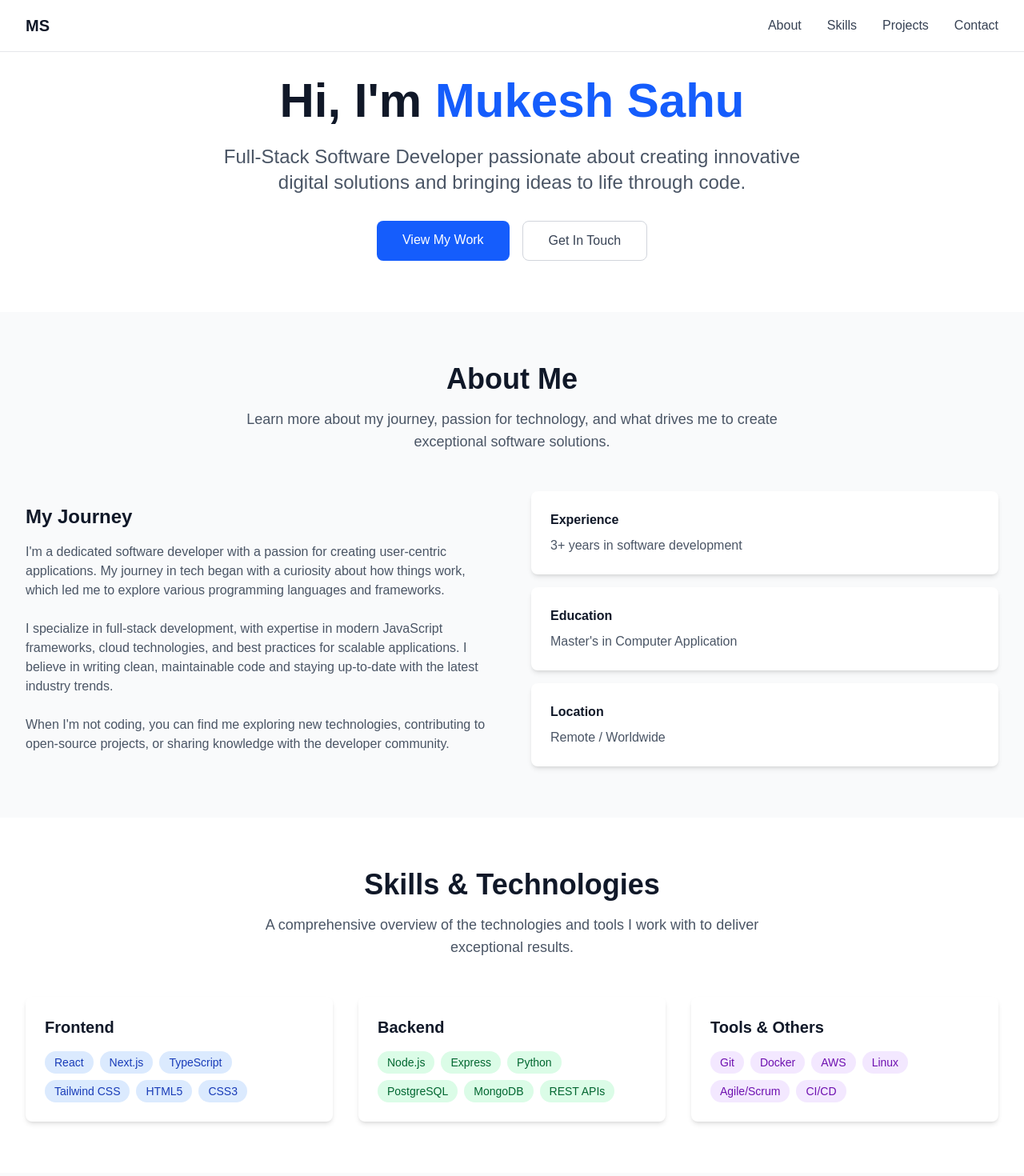
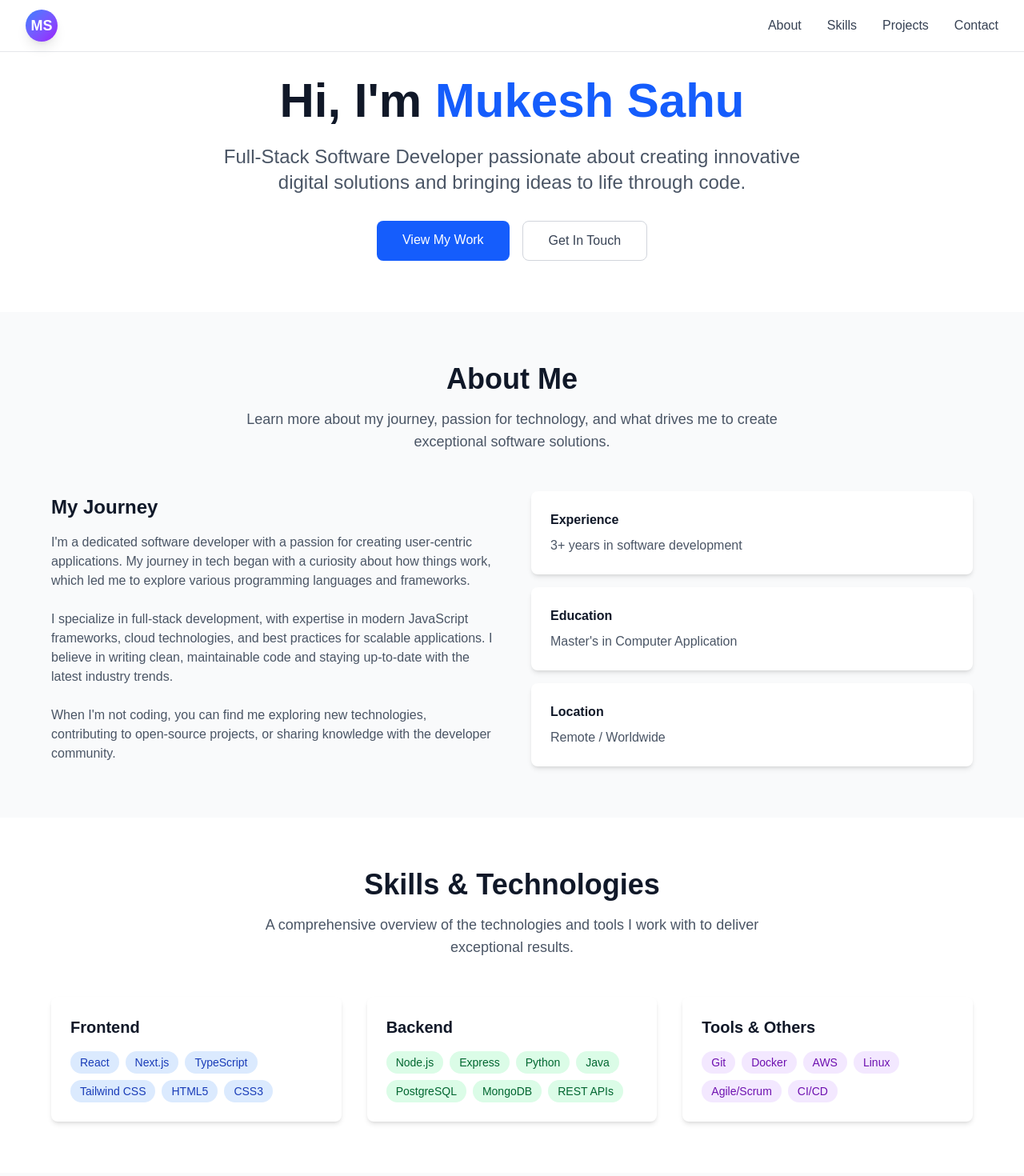
Before and after one commit to mukesh2sahu/mukeshsahu, a Next.js app: page / in a window 1280 px wide. Shown: the top 1470 px of the page at 80% size. Built offline with nearby package versions, Linux system fonts and the light colour scheme.

Commit message:
changes done

```diff
--- a/app/page.tsx
+++ b/app/page.tsx
@@ -52,7 +52,7 @@ export default function Home() {
         const errorData = await response.json();
         throw new Error(errorData.error || 'Failed to send message');
       }
-    } catch (error) {
+    } catch {
       setStatus({
         type: 'error',
         message: 'Sorry, there was an error sending your message. Please try again or contact me directly.'
@@ -68,9 +68,14 @@ export default function Home() {
       <nav className="fixed top-0 w-full bg-white/80 dark:bg-gray-900/80 backdrop-blur-md border-b border-gray-200 dark:border-gray-800 z-50">
         <div className="max-w-7xl mx-auto px-4 sm:px-6 lg:px-8">
           <div className="flex justify-between items-center h-16">
-            <div className="font-bold text-xl text-gray-900 dark:text-white">MS</div>
+            {/* Profile Image on the left */}
+            <div className="flex items-center">
+              <div className="w-10 h-10 bg-gradient-to-br from-blue-500 to-purple-600 rounded-full flex items-center justify-center shadow-lg">
+                <span className="font-bold text-white text-lg">MS</span>
+              </div>
+            </div>
 
-            {/* Desktop Menu */}
+            {/* Desktop Menu - Centered */}
             <div className="hidden md:flex space-x-8">
               <a href="#about" className="text-gray-700 dark:text-gray-300 hover:text-blue-600 transition-colors">About</a>
               <a href="#skills" className="text-gray-700 dark:text-gray-300 hover:text-blue-600 transition-colors">Skills</a>
@@ -137,7 +142,7 @@ export default function Home() {
         <div className="max-w-7xl mx-auto">
           <div className="text-center">
             <h1 className="text-4xl md:text-6xl font-bold text-gray-900 dark:text-white mb-6">
-              Hi, I'm <span className="text-blue-600">Mukesh Sahu</span>
+              Hi, I&apos;m <span className="text-blue-600">Mukesh Sahu</span>
           </h1>
             <p className="text-xl md:text-2xl text-gray-600 dark:text-gray-400 mb-8 max-w-3xl mx-auto">
               Full-Stack Software Developer passionate about creating innovative digital solutions
@@ -163,7 +168,7 @@ export default function Home() {
 
       {/* About Section */}
       <section id="about" className="py-16 px-4 sm:px-6 lg:px-8 bg-white md:bg-gray-50 dark:bg-gray-800">
-        <div className="max-w-7xl mx-auto">
+        <div className="max-w-6xl mx-auto">
           <div className="text-center mb-12">
             <h2 className="text-3xl md:text-4xl font-bold text-gray-900 dark:text-white mb-4">About Me</h2>
             <p className="text-lg text-gray-600 dark:text-gray-400 max-w-2xl mx-auto">
@@ -174,7 +179,7 @@ export default function Home() {
             <div>
               <h3 className="text-2xl font-semibold text-gray-900 dark:text-white mb-4">My Journey</h3>
               <p className="text-gray-600 dark:text-gray-400 mb-6">
-                I'm a dedicated software developer with a passion for creating user-centric applications.
+                I&apos;m a dedicated software developer with a passion for creating user-centric applications.
                 My journey in tech began with a curiosity about how things work, which led me to explore
                 various programming languages and frameworks.
               </p>
@@ -184,7 +189,7 @@ export default function Home() {
                 clean, maintainable code and staying up-to-date with the latest industry trends.
               </p>
               <p className="text-gray-600 dark:text-gray-400">
-                When I'm not coding, you can find me exploring new technologies, contributing to open-source
+                When I&apos;m not coding, you can find me exploring new technologies, contributing to open-source
                 projects, or sharing knowledge with the developer community.
               </p>
             </div>
@@ -195,7 +200,7 @@ export default function Home() {
               </div>
               <div className="bg-white dark:bg-gray-700 p-6 rounded-lg shadow-md">
                 <h4 className="font-semibold text-gray-900 dark:text-white mb-2">Education</h4>
-                <p className="text-gray-600 dark:text-gray-400">Master's in Computer Application</p>
+                <p className="text-gray-600 dark:text-gray-400">Master&apos;s in Computer Application</p>
               </div>
               <div className="bg-white dark:bg-gray-700 p-6 rounded-lg shadow-md">
                 <h4 className="font-semibold text-gray-900 dark:text-white mb-2">Location</h4>
@@ -208,7 +213,7 @@ export default function Home() {
 
       {/* Skills Section */}
       <section id="skills" className="py-16 px-4 sm:px-6 lg:px-8">
-        <div className="max-w-7xl mx-auto">
+        <div className="max-w-6xl mx-auto">
           <div className="text-center mb-12">
             <h2 className="text-3xl md:text-4xl font-bold text-gray-900 dark:text-white mb-4">Skills & Technologies</h2>
             <p className="text-lg text-gray-600 dark:text-gray-400 max-w-2xl mx-auto">
@@ -233,6 +238,7 @@ export default function Home() {
                 <span className="bg-green-100 dark:bg-green-900 text-green-800 dark:text-green-200 px-3 py-1 rounded-full text-sm">Node.js</span>
                 <span className="bg-green-100 dark:bg-green-900 text-green-800 dark:text-green-200 px-3 py-1 rounded-full text-sm">Express</span>
                 <span className="bg-green-100 dark:bg-green-900 text-green-800 dark:text-green-200 px-3 py-1 rounded-full text-sm">Python</span>
+                <span className="bg-green-100 dark:bg-green-900 text-green-800 dark:text-green-200 px-3 py-1 rounded-full text-sm">Java</span>
                 <span className="bg-green-100 dark:bg-green-900 text-green-800 dark:text-green-200 px-3 py-1 rounded-full text-sm">PostgreSQL</span>
                 <span className="bg-green-100 dark:bg-green-900 text-green-800 dark:text-green-200 px-3 py-1 rounded-full text-sm">MongoDB</span>
                 <span className="bg-green-100 dark:bg-green-900 text-green-800 dark:text-green-200 px-3 py-1 rounded-full text-sm">REST APIs</span>
@@ -259,7 +265,7 @@ export default function Home() {
           <div className="text-center mb-12">
             <h2 className="text-3xl md:text-4xl font-bold text-gray-900 dark:text-white mb-4">Featured Projects</h2>
             <p className="text-lg text-gray-600 dark:text-gray-400 max-w-2xl mx-auto">
-              Here are some of the projects I've worked on recently. Each project represents a unique challenge and learning opportunity.
+              Here are some of the projects I&apos;ve worked on recently. Each project represents a unique challenge and learning opportunity.
             </p>
           </div>
           <div className="grid md:grid-cols-2 lg:grid-cols-3 gap-8">
@@ -370,11 +376,11 @@ export default function Home() {
 
       {/* Contact Section */}
       <section id="contact" className="py-16 px-4 sm:px-6 lg:px-8">
-        <div className="max-w-7xl mx-auto">
+        <div className="max-w-6xl mx-auto">
           <div className="text-center mb-12">
             <h2 className="text-3xl md:text-4xl font-bold text-gray-900 dark:text-white mb-4">Get In Touch</h2>
             <p className="text-lg text-gray-600 dark:text-gray-400 max-w-2xl mx-auto">
-              I'm always interested in new opportunities and collaborations. Let's discuss how we can work together!
+              I&apos;m always interested in new opportunities and collaborations. Let&apos;s discuss how we can work together!
             </p>
           </div>
           <div className="grid lg:grid-cols-2 gap-8 lg:gap-12">
@@ -473,7 +479,7 @@ export default function Home() {
 
       {/* Footer */}
       <footer className="bg-gray-900 text-white py-8 px-4 sm:px-6 lg:px-8">
-        <div className="max-w-7xl mx-auto text-center">
+        <div className="max-w-6xl mx-auto text-center">
           <p className="text-gray-400">© 2026 Mukesh Sahu. All rights reserved.</p>
         </div>
       </footer>
```
